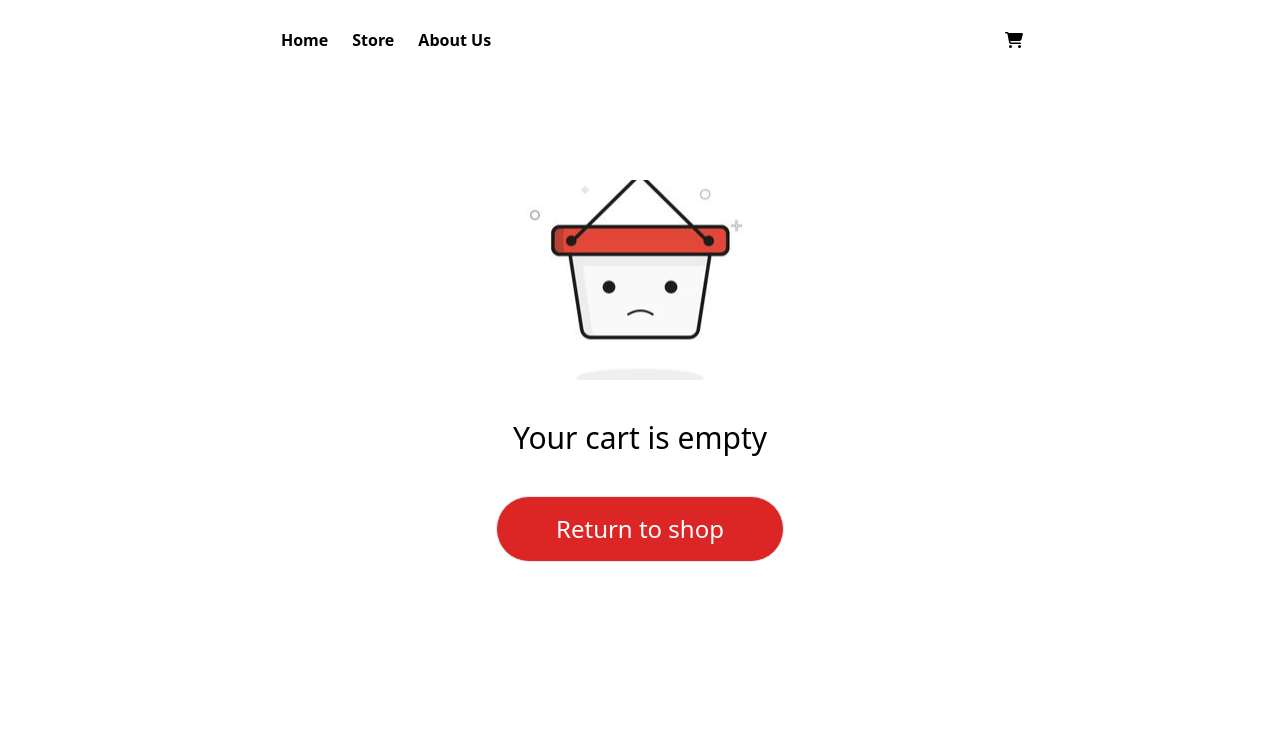
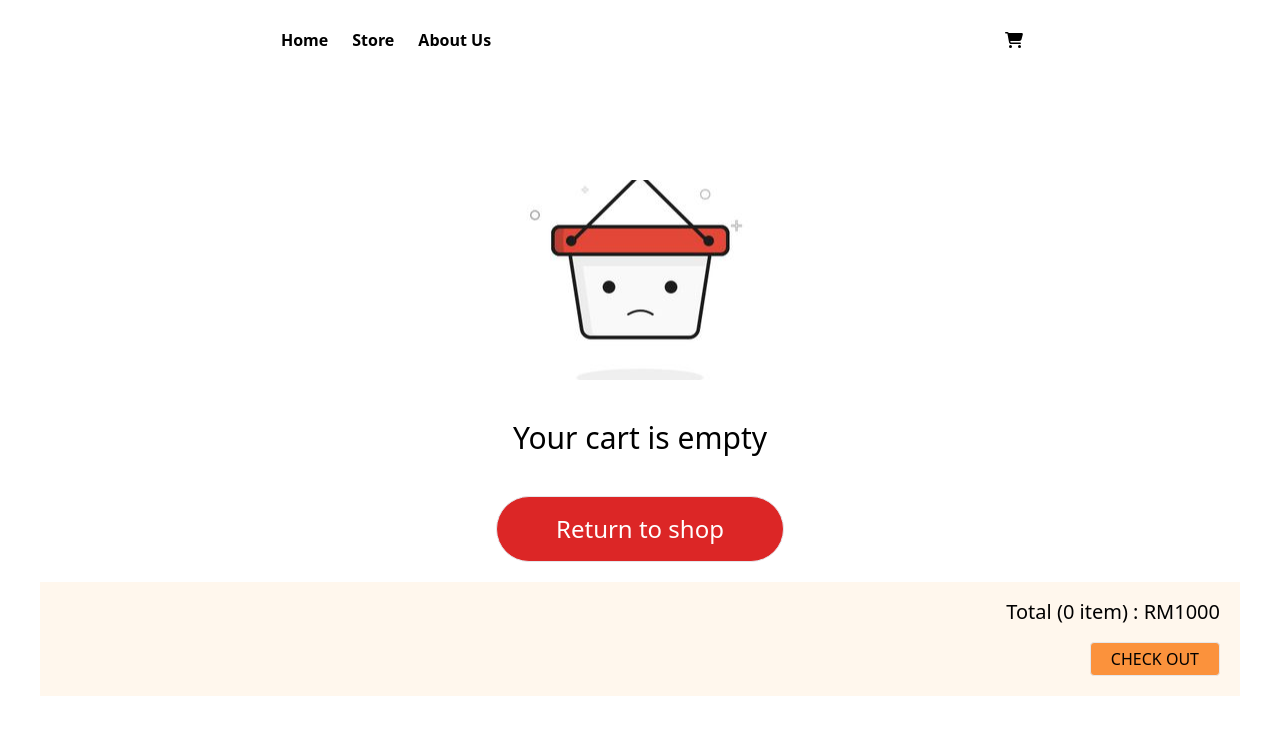
Before and after one commit to Hafizshkr/Ecommerce-store-react, a React (Vite) app: page /Cart in a window 1280 px wide. Shown: the top 734 px of the page. Built offline with nearby package versions, Linux system fonts and the light colour scheme.

Commit message:
add total price and checkout section

```diff
--- a/src/Pages/Cart/CartPage.jsx
+++ b/src/Pages/Cart/CartPage.jsx
@@ -8,6 +8,7 @@ import {
   removeFromCart,
 } from "../Store/Cart/cart";
 import EmptyCart from "./section/EmptyCart";
+import TotalPriceAndCheckout from "./section/TotalPriceAndCheckout";
 
 const CartPage = () => {
   const cartItems = useSelector((store) => store.cart.items);
@@ -103,6 +104,7 @@ const CartPage = () => {
               </table>
             )}
           </div>
+          <TotalPriceAndCheckout />
         </div>
       </div>
     </>
--- /dev/null
+++ b/src/Pages/Cart/section/TotalPriceAndCheckout.jsx
@@ -0,0 +1,16 @@
+import React from "react";
+
+const TotalPriceAndCheckout = () => {
+  return (
+    <div className="bg-orange-50 text-right pr-5 ">
+      <div className="pb-5">
+        <p className="text-xl py-4">Total (0 item) : RM1000</p>
+        <button className="border bg-orange-400 rounded px-5 py-1">
+          CHECK OUT
+        </button>
+      </div>
+    </div>
+  );
+};
+
+export default TotalPriceAndCheckout;
```
